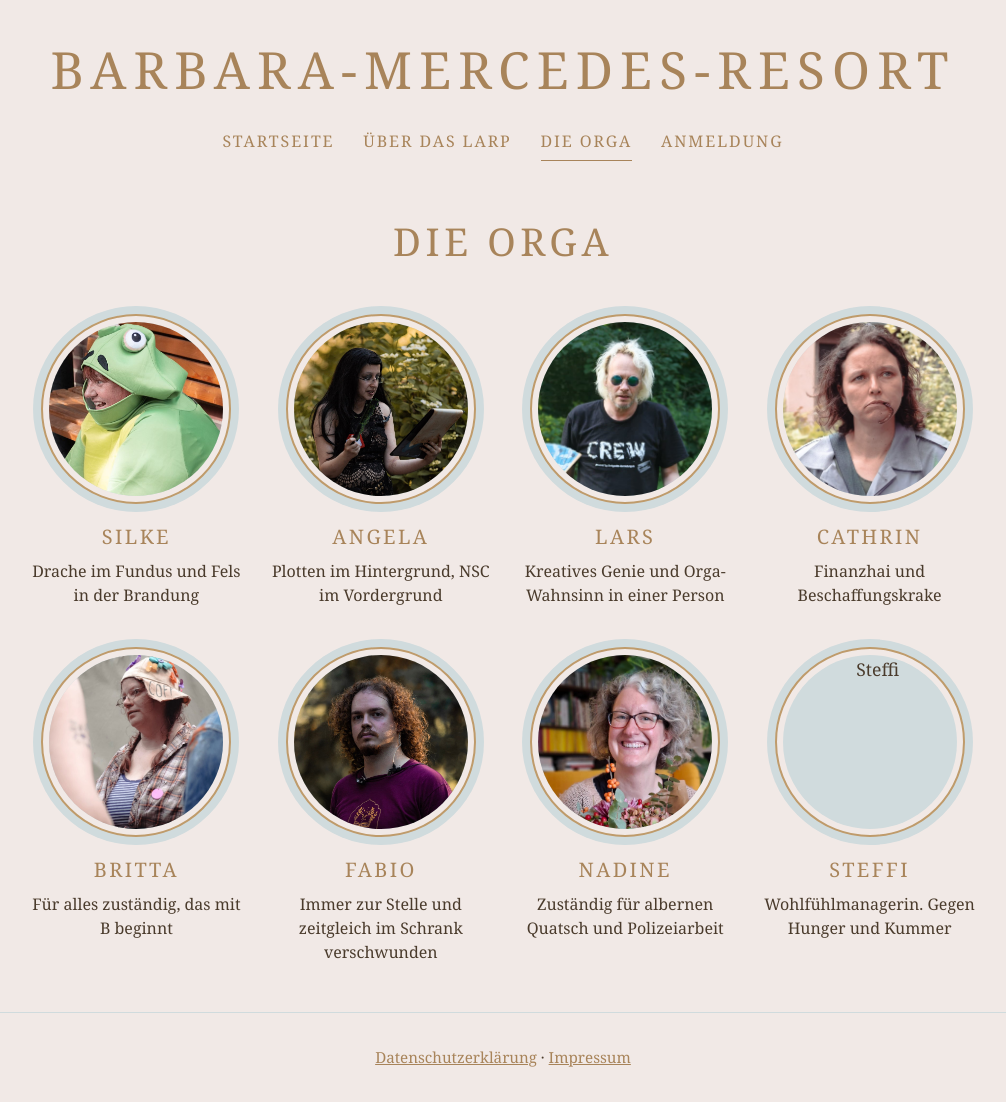
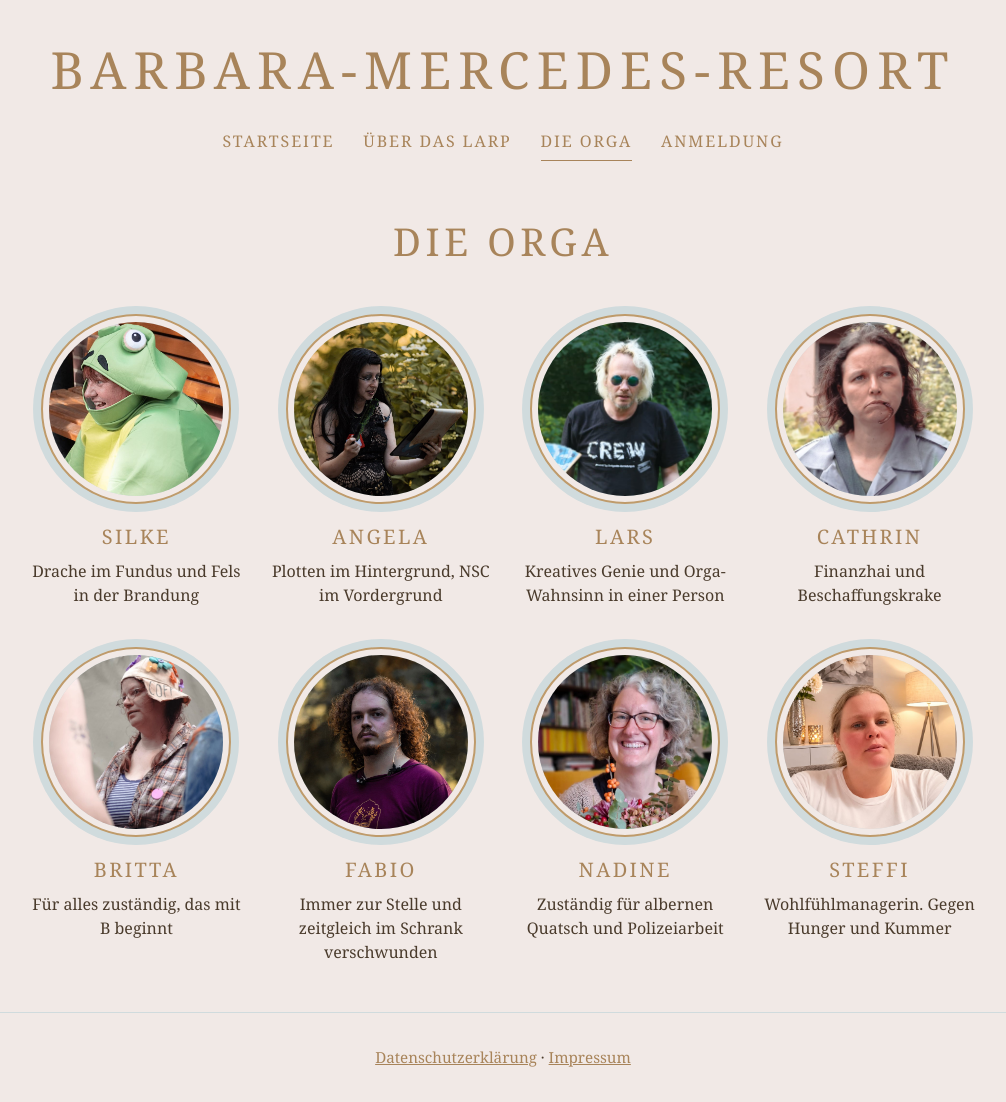
Before and after one commit to anhewi/wellnesslarp, a plain HTML site: page die-orga.html in a window 1280 px wide. Shown: the whole page, without its empty margins (137-1143 px from the left). Drawn offline with Linux system fonts and the light colour scheme.

Commit message:
Update image file extension for Steffi

```diff
--- a/die-orga.html
+++ b/die-orga.html
@@ -66,7 +66,7 @@ main { max-width: 62rem; }
       <p>Zuständig für albernen Quatsch und Polizeiarbeit</p>
     </li>
     <li class="person">
-      <div class="foto"><img src="steffi.jpg" alt="Steffi" width="400" height="400"></div>
+      <div class="foto"><img src="steffi.jpeg" alt="Steffi" width="400" height="400"></div>
       <h2>Steffi</h2>
       <p>Wohlfühlmanagerin. Gegen Hunger und Kummer</p>
     </li>
```
